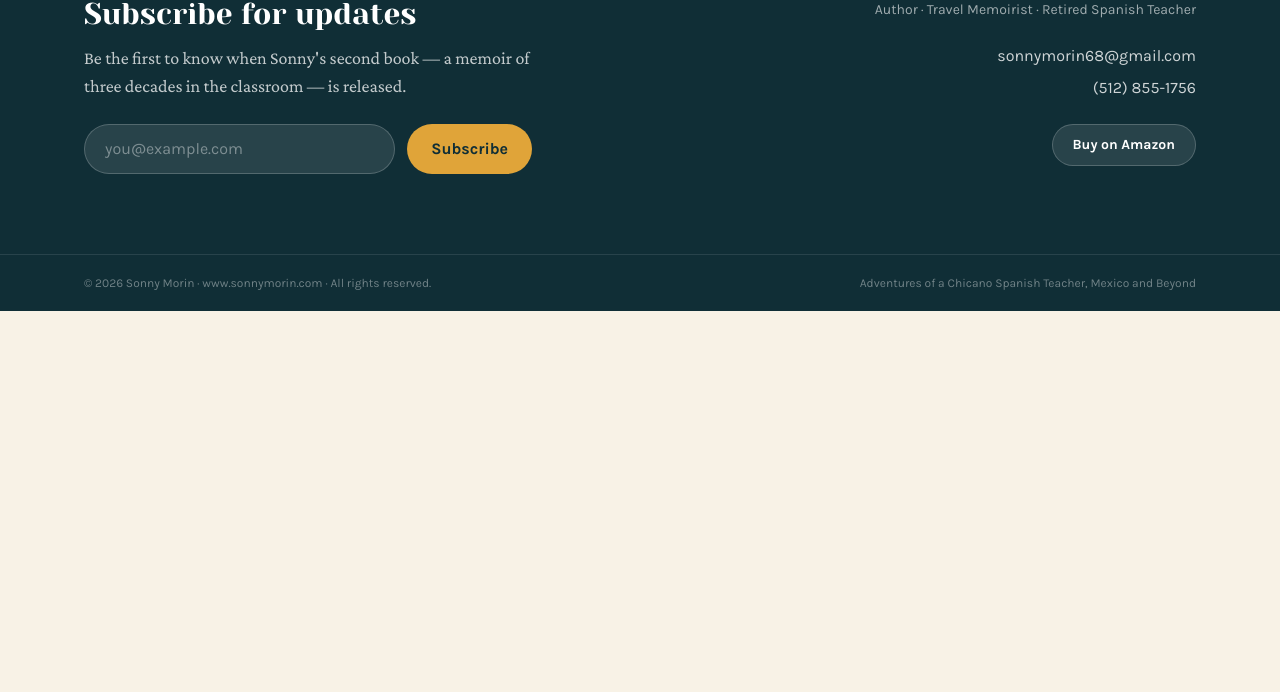
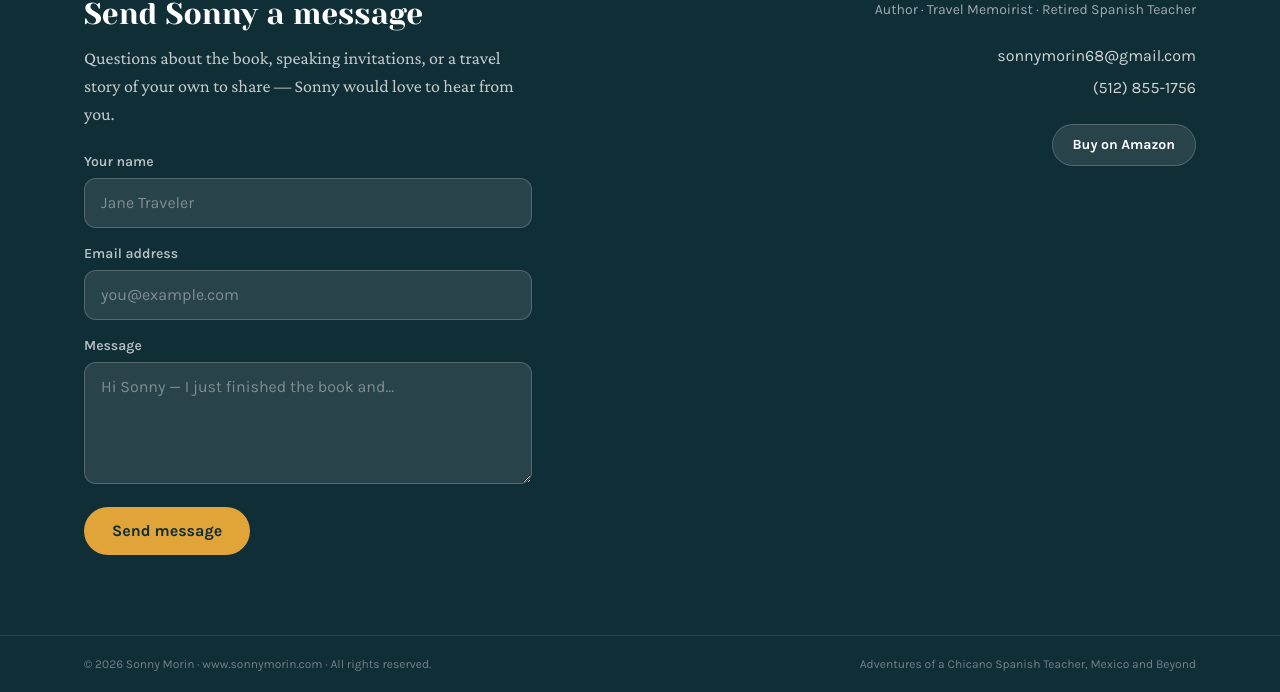
Before and after one commit to artchill/sonny-morin, a plain HTML site: page index.html in a window 1280 px wide. Shown: the part 3098-3790 px from the top of the page. Before the commit the page ends 3409 px from the top, so only its background shows below. Drawn offline with nearby package versions, Linux system fonts and the light colour scheme.

Commit message:
Update contact section and message form

```diff
--- a/index.html
+++ b/index.html
@@ -273,7 +273,7 @@ tailwind.config = {
         </p>
       </div>
       <a href="#contact" class="inline-block mt-8 font-semibold text-goldsoft hover:text-white underline underline-offset-4 decoration-gold/60 transition-colors">
-        Get notified when the next book arrives →
+        Say hello — send Sonny a message →
       </a>
     </div>
   </div>
@@ -283,18 +283,31 @@ tailwind.config = {
 <footer id="contact" class="bg-ink text-white">
   <div class="max-w-6xl mx-auto px-5 py-16 sm:py-20 grid md:grid-cols-2 gap-12">
     <div class="fade-up">
-      <p class="eyebrow text-xs font-bold uppercase text-goldsoft mb-3">Mantente en Contacto · Stay in Touch</p>
-      <h2 class="font-display text-2xl sm:text-3xl">Subscribe for updates</h2>
+      <p class="eyebrow text-xs font-bold uppercase text-goldsoft mb-3">Mantente en Contacto · Get in Touch</p>
+      <h2 class="font-display text-2xl sm:text-3xl">Send Sonny a message</h2>
       <p class="font-prose text-lg text-white/75 mt-3 max-w-md">
-        Be the first to know when Sonny's second book — a memoir of three decades in the classroom — is released.
+        Questions about the book, speaking invitations, or a travel story of your own to share — Sonny would love to hear from you.
       </p>
-      <!-- Newsletter placeholder: connect to your email service of choice -->
-      <form action="#" class="mt-6 flex flex-col sm:flex-row gap-3 max-w-md" onsubmit="event.preventDefault(); this.querySelector('button').textContent='¡Gracias!';">
-        <label class="sr-only" for="nl-email">Email address</label>
-        <input id="nl-email" type="email" required placeholder="you@example.com"
-               class="flex-1 rounded-full px-5 py-3 bg-white/10 border border-white/20 placeholder-white/40 text-white focus:border-gold focus:outline-none">
-        <button type="submit" class="bg-gold hover:bg-[#c8912f] text-ink font-bold px-6 py-3 rounded-full transition-colors">
-          Subscribe
+      <!-- Contact form placeholder: wire to CF7 / your mail handler on the live build -->
+      <form action="#" class="mt-6 grid gap-4 max-w-md"
+            onsubmit="event.preventDefault(); this.querySelector('button').textContent='¡Gracias! Message sent.';">
+        <div>
+          <label class="block text-sm font-semibold text-white/70 mb-1.5" for="ct-name">Your name</label>
+          <input id="ct-name" name="name" type="text" required placeholder="Jane Traveler"
+                 class="w-full rounded-xl px-4 py-3 bg-white/10 border border-white/20 placeholder-white/40 text-white focus:border-gold focus:outline-none">
+        </div>
+        <div>
+          <label class="block text-sm font-semibold text-white/70 mb-1.5" for="ct-email">Email address</label>
+          <input id="ct-email" name="email" type="email" required placeholder="you@example.com"
+                 class="w-full rounded-xl px-4 py-3 bg-white/10 border border-white/20 placeholder-white/40 text-white focus:border-gold focus:outline-none">
+        </div>
+        <div>
+          <label class="block text-sm font-semibold text-white/70 mb-1.5" for="ct-message">Message</label>
+          <textarea id="ct-message" name="message" rows="4" required placeholder="Hi Sonny — I just finished the book and..."
+                    class="w-full rounded-xl px-4 py-3 bg-white/10 border border-white/20 placeholder-white/40 text-white focus:border-gold focus:outline-none resize-y"></textarea>
+        </div>
+        <button type="submit" class="justify-self-start bg-gold hover:bg-[#c8912f] text-ink font-bold px-7 py-3 rounded-full transition-colors">
+          Send message
         </button>
       </form>
     </div>
```
